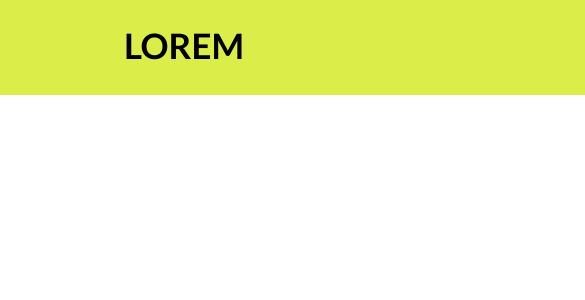
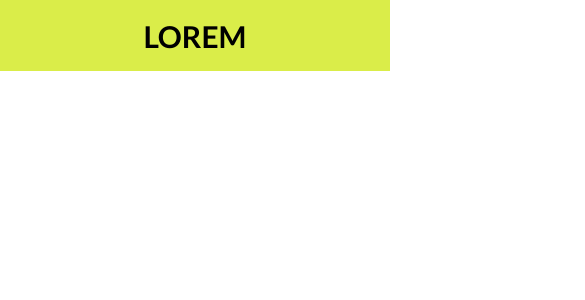
Before and after one commit to rafauoo/rick-and-morty-page, a React (Create React App) app: page / in a window 390 px wide. Shown: the top 300 px of the page, 585 px wide, since content can reach past the window. Built offline with nearby package versions, Linux system fonts and the light colour scheme.

Commit message:
Add mobile version of header

```diff
--- a/package.json
+++ b/package.json
@@ -3,6 +3,9 @@
   "version": "0.1.0",
   "private": true,
   "dependencies": {
+    "@emotion/react": "^11.10.5",
+    "@emotion/styled": "^11.10.5",
+    "@mui/material": "^5.11.8",
     "@testing-library/jest-dom": "^5.16.5",
     "@testing-library/react": "^13.4.0",
     "@testing-library/user-event": "^13.5.0",
--- a/src/App.css
+++ b/src/App.css
@@ -1,7 +1,7 @@
 #App {
     max-width:100%;
-    display:flex;
+    position: relative;
     scale: 1;
 }
 
-* { margin: 0; padding: 0 }
+* { margin: 0; padding: 0;}
--- a/src/components/Header.css
+++ b/src/components/Header.css
@@ -1,10 +1,16 @@
 #header {
     background-color: #DAED49;
-    position: absolute;
-    top: 0px;
-    left: 0px;
-    width: 1920px;
+    position: sticky;
+    max-width: 1920px;
+    width: 100%;
     height: 95px;
+}
+@media only screen and (max-width: 900px) { /* Screen which has a maximum width of 900px */
+
+    #header {
+        max-width: 900px;
+        height: 71px;
+    }
 }
 
 #header-blue {
@@ -12,8 +18,15 @@
     position: absolute;
     top: 0px;
     left: 981px;
-    width: 939px;
+    width: 100%;
+    max-width: 939px;
     height: 95px;
+}
+@media only screen and (max-width: 900px) { /* Screen which has a maximum width of 900px */
+
+    #header-blue {
+        width: 0;
+    }
 }
 
 #header-text {
@@ -28,7 +41,18 @@
     font-weight: 700;
 }
 
+@media only screen and (max-width: 900px) { /* Screen which has a maximum width of 900px */
+
+    #header-text {
+        top: 18px;
+        left: 25%;
+        width: 50%;
+        font-size: 30px;
+    }
+}
+
 .arrow-up {
+    border: 0in;
     position: absolute;
     left: 926px;
     width: 0;
@@ -37,3 +61,10 @@
     border-right: 55px solid transparent;
     border-bottom: 95px solid #00BDD4;
   }
+
+  @media only screen and (max-width: 900px) { /* Screen which has a maximum width of 900px */
+
+    .arrow-up {
+        border: none;
+    }
+}
--- a/src/components/Header.tsx
+++ b/src/components/Header.tsx
@@ -1,10 +1,14 @@
 import React from "react";
 import './Header.css';
+
+function HeaderText() {
+    return <text id="header-text">LOREM</text>
+}
 
 function Header() {
         return (
             <header id="header">
-            <text id="header-text">LOREM</text>
+                <HeaderText/>
                 <div className="arrow-up"></div>
                 <div id="header-blue">
                 </div>
```
Also changed, not shown: 1 other file (tests, documents, lock files or other folders). Lines whose indentation alone changed are shown as unchanged.
